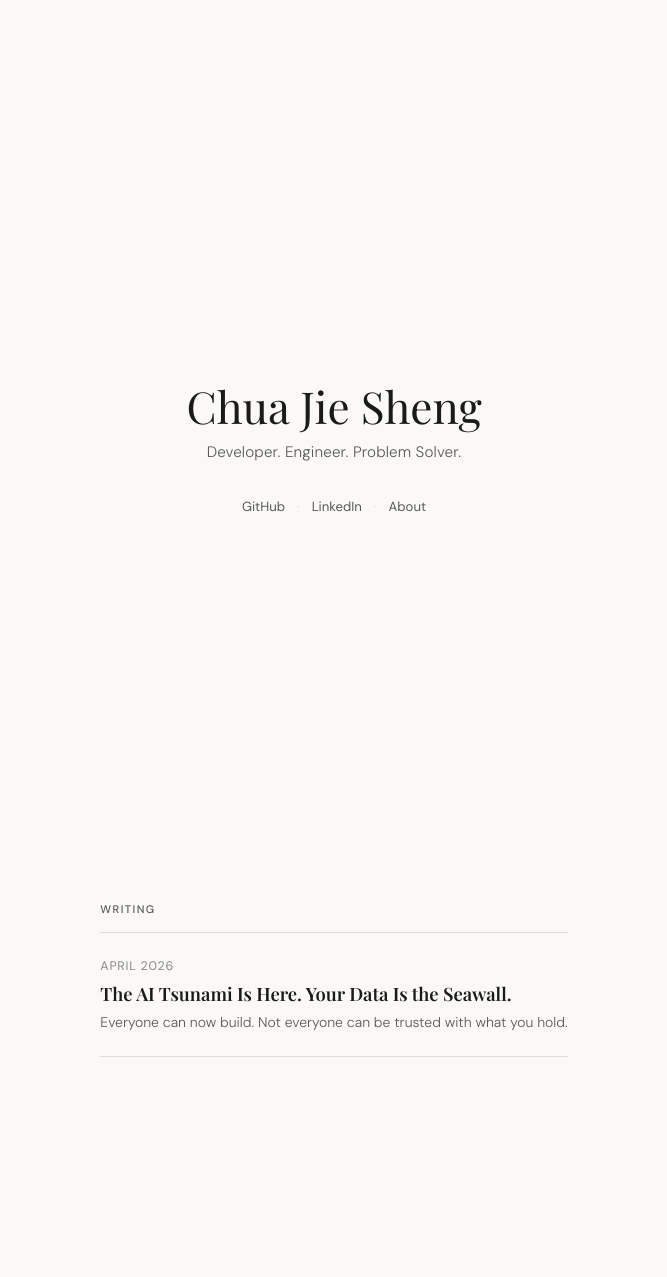
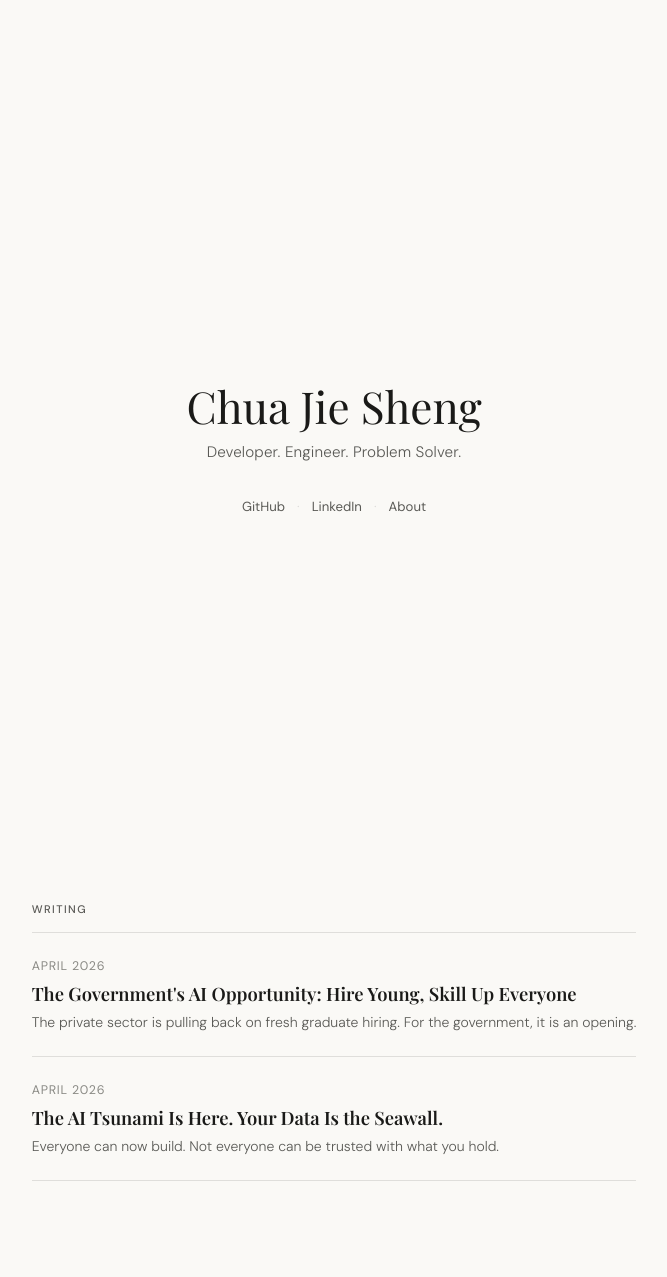
Before and after one commit to chuajiesheng/chuajiesheng.github.io, a Jekyll site: the page built from index.html, in a window 1280 px wide. Shown: the whole page, without its empty margins (306-973 px from the left). Built offline with Jekyll 4.4.1, drawn with Linux system fonts in a browser that asks for light colours; some web fonts are replaced; before the commit the page ends 1153 px from its top, so only the background shows below that.

Commit message:
add: ai workforce

```diff
--- a/index.html
+++ b/index.html
@@ -21,6 +21,11 @@ layout: landing
   <ul class="writing-list">
     <li>
       <div class="writing-date">April 2026</div>
+      <h2><a href="{{ "/writing/ai-workforce/" | prepend: site.baseurl }}">The Government's AI Opportunity: Hire Young, Skill Up Everyone</a></h2>
+      <p class="writing-desc">The private sector is pulling back on fresh graduate hiring. For the government, it is an opening.</p>
+    </li>
+    <li>
+      <div class="writing-date">April 2026</div>
       <h2><a href="{{ "/writing/data-moat/" | prepend: site.baseurl }}">The AI Tsunami Is Here. Your Data Is the Seawall.</a></h2>
       <p class="writing-desc">Everyone can now build. Not everyone can be trusted with what you hold.</p>
     </li>
```
Also changed, not shown: writing/ai-workforce.html (added, +65 -0 lines).
